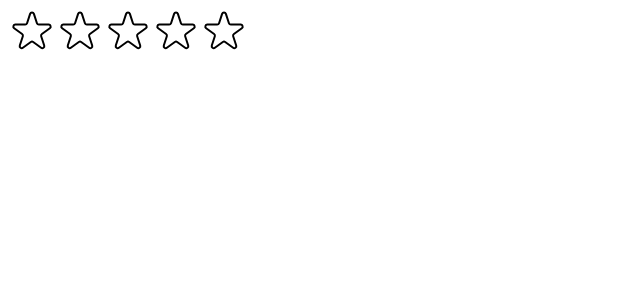
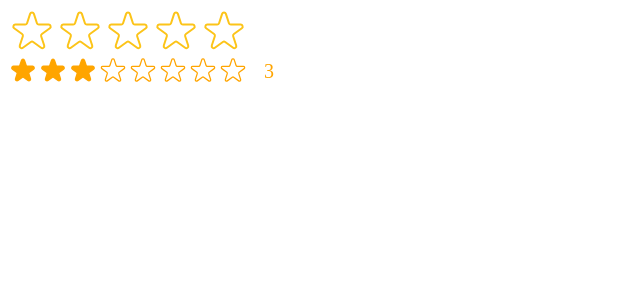
Before and after one commit to lkucharzyk/use-popcorn, a React (Create React App) app: page / in a window 1280 px wide. Shown: the top 300 px of the page, without its empty margins (0-640 px from the left). Built offline with nearby package versions, Linux system fonts and the light colour scheme.

Commit message:
futher working on starrating componnet

```diff
--- a/src/StarRating.js
+++ b/src/StarRating.js
@@ -10,15 +10,23 @@ const starContainerStyle = {
   display: "flex",
 };
 
+export default function StarRating({
+  maxRating = 5,
+  color = "#fcc419",
+  size = "48",
+  messages = [],
+  defaultRating = 0,
+}) {
+  //tak ustawiamy default, który pojawi się jeśli prop maxRating nie istnieje
+  const [rating, setRating] = useState(defaultRating);
+  const [tempRating, setTempRating] = useState(0);
+
   const textStyle = {
     lineHeight: "1",
     margin: "0",
+    color,
+    fontSize: `${size / 1.5}px`,
   };
-
-export default function StarRating({ maxRating = 5 }) {
-  //tak ustawiamy default, który pojawi się jeśli prop maxRating nie istnieje
-  const [rating, setRating] = useState(0);
-  const [tempRating, setTempRating] = useState(0);
 
   function handleRating(rating) {
     setRating(rating);
@@ -34,22 +42,34 @@ export default function StarRating({ maxRating = 5 }) {
             onHoverIn={() => setTempRating(i + 1)}
             onHoverOut={() => setTempRating(0)}
             full={tempRating ? i + 1 <= tempRating : i + 1 <= rating}
+            color={color}
+            size={size}
           />
         ))}
       </div>
-      <p style={textStyle}>{tempRating ? tempRating : rating ? rating : ""}</p>
+      <p style={textStyle}>
+        {messages.length === maxRating
+          ? tempRating
+            ? messages[tempRating - 1]
+            : messages[rating - 1]
+          : tempRating
+          ? tempRating
+          : rating
+          ? rating
+          : ""}
+      </p>
     </div>
   );
 }
 
+function Star({ onRate, full, onHoverIn, onHoverOut, color, size }) {
   const starStyle = {
-  width: "48px",
-  height: "48px",
+    width: `${size}px`,
+    height: `${size}px`,
     display: "block",
     cursor: "pointer",
   };
 
-function Star({ onRate, full, onHoverIn, onHoverOut }) {
   return (
     <span
       role="button"
@@ -62,8 +82,8 @@ function Star({ onRate, full, onHoverIn, onHoverOut }) {
         <svg
           xmlns="http://www.w3.org/2000/svg"
           viewBox="0 0 20 20"
-          fill="#000"
-          stroke="#000"
+          fill={color}
+          stroke={color}
         >
           <path d="M9.049 2.927c.3-.921 1.603-.921 1.902 0l1.07 3.292a1 1 0 00.95.69h3.462c.969 0 1.371 1.24.588 1.81l-2.8 2.034a1 1 0 00-.364 1.118l1.07 3.292c.3.921-.755 1.688-1.54 1.118l-2.8-2.034a1 1 0 00-1.175 0l-2.8 2.034c-.784.57-1.838-.197-1.539-1.118l1.07-3.292a1 1 0 00-.364-1.118L2.98 8.72c-.783-.57-.38-1.81.588-1.81h3.461a1 1 0 00.951-.69l1.07-3.292z" />
         </svg>
@@ -72,7 +92,7 @@ function Star({ onRate, full, onHoverIn, onHoverOut }) {
           xmlns="http://www.w3.org/2000/svg"
           fill="none"
           viewBox="0 0 24 24"
-          stroke="#000"
+          stroke={color}
         >
           <path
             strokeLinecap="round"
--- a/src/index.js
+++ b/src/index.js
@@ -9,6 +9,10 @@ const root = ReactDOM.createRoot(document.getElementById("root"));
 root.render(
   <React.StrictMode>
     {/* <App /> */}
-    <StarRating maxRating={5} />
+    <StarRating
+      maxRating={5}
+      messages={["terrible", "bad", "okay", "good", "amazing"]}
+    />
+    <StarRating maxRating={8} size={30} color="orange" defaultRating={3} />
   </React.StrictMode>
 );
```
Lines whose indentation alone changed are shown as unchanged.
